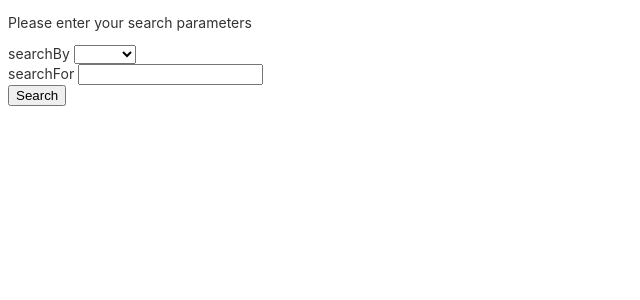
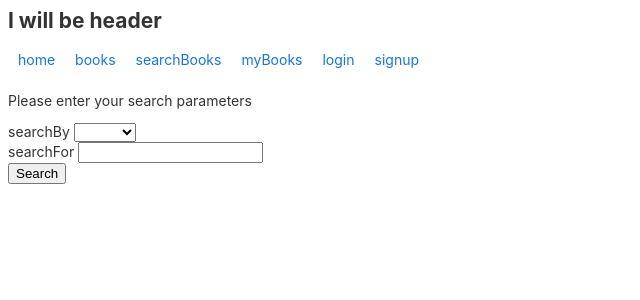
Before and after one commit to 220705-UTA-NET/FireLibraryV2, an Angular app in the folder fire-library-spa/: page /searchBooks in a window 1280 px wide. Shown: the top 300 px of the page, without its empty margins (0-640 px from the left). Built offline with nearby package versions, Linux system fonts and the light colour scheme.

Commit message:
changing endpoints for search-books

```diff
--- a/fire-library-spa/src/app/search-books/search-books.component.html
+++ b/fire-library-spa/src/app/search-books/search-books.component.html
@@ -1,3 +1,5 @@
+<app-top></app-top>
+
 <p>Please enter your search parameters</p>
 
 <form [formGroup]="searchForm" [action]="searchUrl" method="GET" (ngSubmit)="onSubmit()">
--- a/fire-library-spa/src/app/search-books/search-books.component.ts
+++ b/fire-library-spa/src/app/search-books/search-books.component.ts
@@ -18,8 +18,8 @@ export class SearchBooksComponent implements OnInit {
     searchFor: ''
   });
   books : Book[] = [];
-  private url:string = "https://firelirbraryv2.azurewebsites.net/api/Books/search/";
-
+  private url:string = "https://firelibrarydocker.azurewebsites.net/api/Books/search/"
+ //"https://firelirbraryv2.azurewebsites.net/api/Books/search/";
   constructor(private formBuilder: FormBuilder, private searchBooksService:SearchBooksService) { }
   // constructor() { }
 
```
